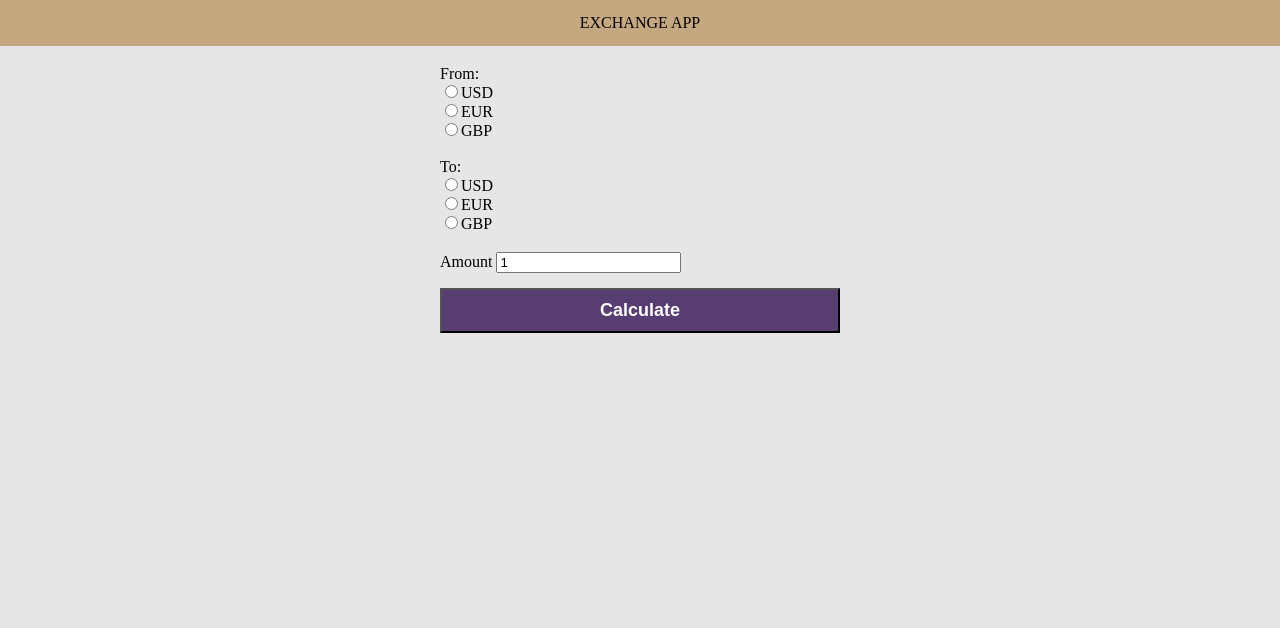
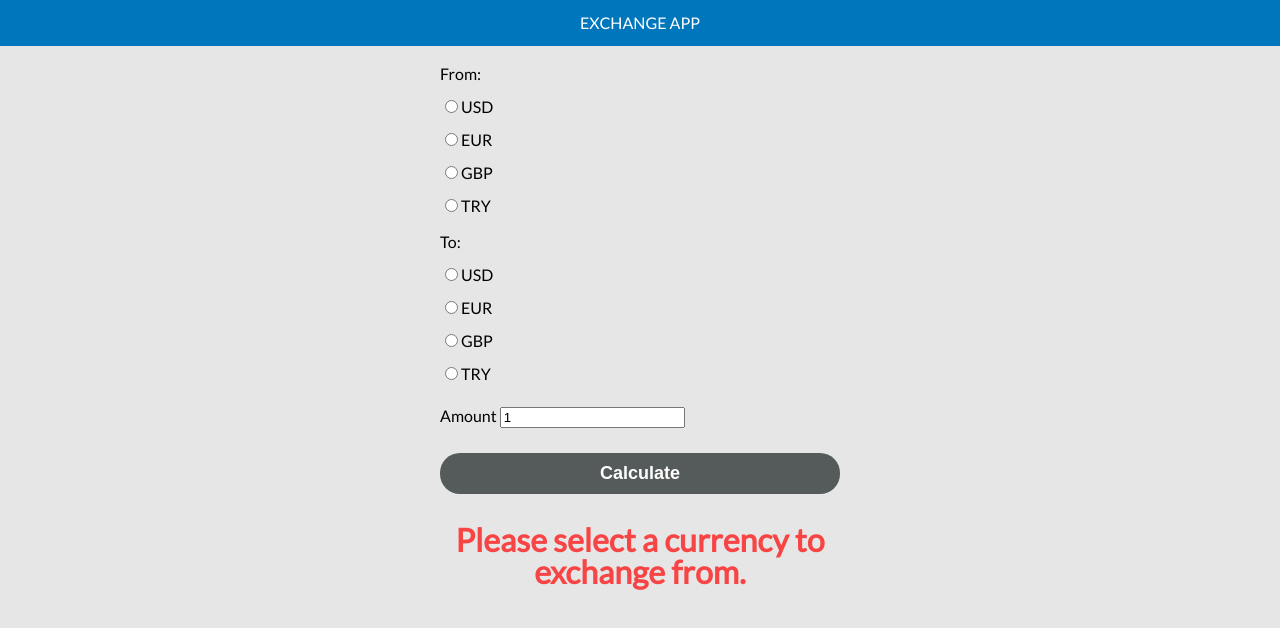
Before and after one commit to 76-Istanbul-Front-End-Bootcamp/odev_hafta-4-onuraksar, a plain HTML site: page index.html in a window 1280 px wide. Both pictures are taken after a click on the element "Calculate". Drawn offline with Linux system fonts and the light colour scheme.

Commit message:
Completed

```diff
--- a/index.html
+++ b/index.html
@@ -1,13 +1,16 @@
 <!doctype html>
 <html lang="en">
+
 <head>
   <meta charset="UTF-8">
-    <meta name="viewport"
-          content="width=device-width, user-scalable=no, initial-scale=1.0, maximum-scale=1.0, minimum-scale=1.0">
+  <meta name="viewport" content="width=device-width, user-scalable=no, initial-scale=1.0, maximum-scale=1.0, minimum-scale=1.0">
   <meta http-equiv="X-UA-Compatible" content="ie=edge">
   <title>Document</title>
-    <link rel="stylesheet" href="./style.css" type="text/css"/>
+  <link rel="stylesheet" href="./style.css" type="text/css" />
+  <link rel="preconnect" href="https://fonts.gstatic.com">
+  <link href="https://fonts.googleapis.com/css2?family=Lato&display=swap" rel="stylesheet">
 </head>
+
 <body>
   <header>
     EXCHANGE APP
@@ -33,4 +36,5 @@
 
   <script src="./script.js"></script>
 </body>
+
 </html>
--- a/script.js
+++ b/script.js
@@ -1,14 +1,31 @@
 const data = {
-  USD: {EUR: 0.82, GBP: 0.74},
-  EUR: {USD: 1.23, GBP: 0.91},
-  GBP: {USD: 1.35, EUR: 1.10},
+  USD: {
+    EUR: 0.82,
+    GBP: 0.74,
+    TRY: 7.64
+  },
+  EUR: {
+    USD: 1.23,
+    GBP: 0.91,
+    TRY: 9.32
+  },
+  GBP: {
+    USD: 1.35,
+    EUR: 1.10,
+    TRY: 10.27
+  },
+  TRY: {
+    USD: 0.13,
+    EUR: 0.11,
+    GBP: 0.097
+  }
 };
 
 const currencyKeys = Object.keys(data);
 
-function createCurrencyElements(elements, root, inputName){
-  for(let i =0; i< elements.length; i++){
-    const currencyKeyDiv   = document.createElement("div");
+function createCurrencyElements(elements, root, inputName) {
+  for (let i = 0; i < elements.length; i++) {
+    const currencyKeyDiv = document.createElement("div");
     const currencyKeyInput = document.createElement("input");
     currencyKeyInput.setAttribute("type", "radio");
     currencyKeyInput.setAttribute("name", inputName);
@@ -34,21 +51,54 @@ createCurrencyElements(currencyKeys, parentEl, fromInputName);
 const parentToEl = document.querySelector("#currency-box-to");
 const toInputName = "currency_to";
 createCurrencyElements(currencyKeys, parentToEl, toInputName);
-
+// selecting "from and to" buttons to check if they are clicked:
+const fromTargetButtons = document.querySelectorAll("input[name='currency_from']");
+const toTargetButtons = document.querySelectorAll("input[name='currency_to']");
 
 const calculateButton = document.querySelector("#calculate-button");
-calculateButton.addEventListener("click", function(){
+calculateButton.addEventListener("click", function() {
+  const isFromTargetSelected = checkButtons(fromTargetButtons);
+  const isToTargetSelected = checkButtons(toTargetButtons);
+
+  const currencyResult = document.querySelector("#currency-result"); // where the result will be written to.
+  if (isFromTargetSelected && isToTargetSelected) {
     // kimden ceviriyourz
     const fromTarget = document.querySelector("input[name='currency_from']:checked").value;
     // kime ceviriyoruz
-   const toTarget   = document.querySelector("input[name='currency_to']:checked").value;
+    const toTarget = document.querySelector("input[name='currency_to']:checked").value;
     // amountu alalim
-   const amount     = document.querySelector("input[name='amount']").value;
+    const amount = document.querySelector("input[name='amount']").value;
+    // check if the currencies are the same:
+    if (fromTarget === toTarget) {
+      currencyResult.innerHTML = "Please select different currencies."
+      currencyResult.classList.add("warning");
+      return false;
+    }
+    //  Amount must be a number:
+    if (isNaN(amount)) {
 
+      currencyResult.innerHTML = "Please enter a valid amount!"
+      currencyResult.classList.add("warning");
+      return false;
+    }
+    //Calculate the result and display it:
     const currentCurrencyObject = data[fromTarget];
     const resultForOne = currentCurrencyObject[toTarget];
     const result = amount * resultForOne;
+    const fixedResult = result.toFixed(2);
+    currencyResult.classList.remove("warning");
+    currencyResult.innerHTML = amount + " " + fromTarget + " = " + fixedResult + " " + toTarget;
+  } else if (!isFromTargetSelected) {
+    currencyResult.innerHTML = "Please select a currency to exchange from.";
+    currencyResult.classList.add("warning");
+  } else if (!isToTargetSelected) {
+    currencyResult.innerHTML = "Please select a currency to exchange to.";
+    currencyResult.classList.add("warning");
+  }
 
-   const currencyResult = document.querySelector("#currency-result");
-   currencyResult.innerHTML = amount + " " + fromTarget + " = " + result + " " + toTarget;
 });
+
+// function to check if at least one of the buttons is selected.
+function checkButtons(buttons) {
+  return [...buttons].some(button => button.checked);
+}
--- a/style.css
+++ b/style.css
@@ -2,7 +2,6 @@
    v2.0 | 20110126
    License: none (public domain)
 */
-
 html, body, div, span, applet, object, iframe,
 h1, h2, h3, h4, h5, h6, p, blockquote, pre,
 a, abbr, acronym, address, big, cite, code,
@@ -23,25 +22,31 @@ time, mark, audio, video {
   font: inherit;
   vertical-align: baseline;
 }
+
 /* HTML5 display-role reset for older browsers */
 article, aside, details, figcaption, figure,
 footer, header, hgroup, menu, nav, section {
   display: block;
 }
+
 body {
   line-height: 1;
 }
+
 ol, ul {
   list-style: none;
 }
+
 blockquote, q {
   quotes: none;
 }
+
 blockquote:before, blockquote:after,
 q:before, q:after {
   content: '';
   content: none;
 }
+
 table {
   border-collapse: collapse;
   border-spacing: 0;
@@ -50,11 +55,13 @@ table {
 /* OUR CSS */
 body {
   background: #e6e6e6;
+  font-family: 'Lato', sans-serif;
 }
 
 header {
   text-align: center;
-    background: #c5a880;
+  background: #0076bc;
+  color: white;
   padding: 15px 0;
 }
 
@@ -67,25 +74,48 @@ header {
   margin: 20px 0;
 }
 
-.currency-amount {
+.currency-box>* {
   margin: 15px 0;
 }
 
-.currency-calculate{
+.currency-amount {
+  margin: 25px 0;
+}
+
+.currency-calculate {
   margin: 15px 0;
 }
 
 .currency-calculate button {
   width: 100%;
   padding: 10px;
-    background: #583d72;
+  background: #555a5b;
   color: #fff;
   font-weight: bold;
   font-size: 18px;
+  border-radius: 20px;
+  outline: none;
+  border : none;
+}
+
+.currency-calculate button:hover {
+  opacity: .7;
+  cursor: pointer;
+}
+
+.currency-calculate button:active {
+  background-color: #0076bc;
+
 }
 
 .currecy-result {
+  margin-top: 30px;
   font-size: 32px;
   text-align: center;
   font-weight: bold;
 }
+
+.warning {
+  color: red;
+  opacity: .7;
+}
```
Lines whose indentation alone changed are shown as unchanged.
